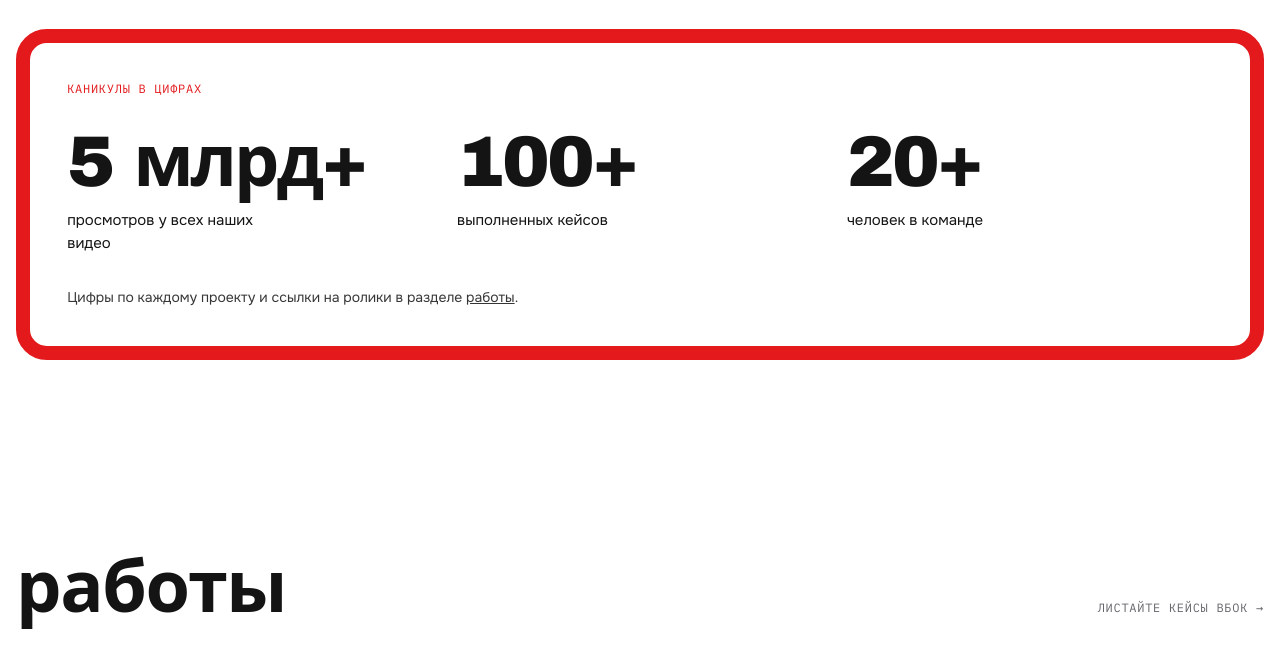
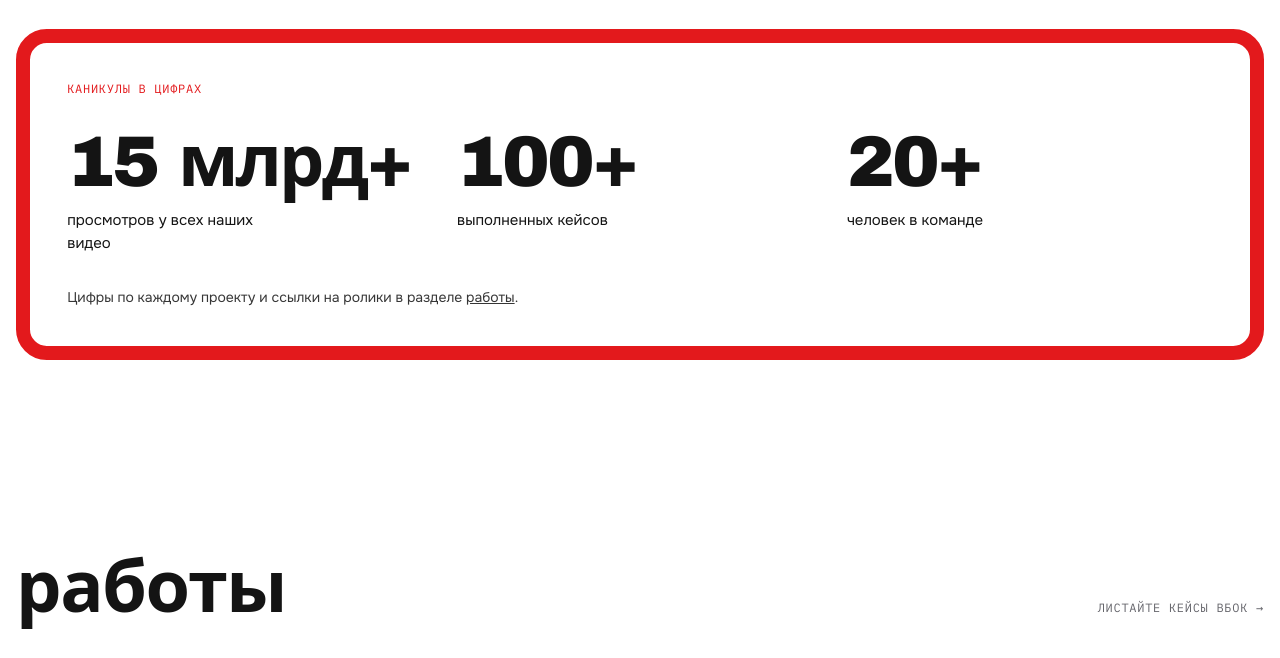
Before and after one commit to ursuizataki/kanikuly-site, a plain HTML site: page index.html in a window 1280 px wide. Shown: the part 1160-1818 px from the top of the page. Drawn offline with Linux system fonts and the light colour scheme; a web font is replaced by a local one.

Commit message:
Каникулы в цифрах: 15 млрд+ просмотров
Co-Authored-By: Claude Opus 5.5 <noreply@anthropic.com>

```diff
--- a/index.html
+++ b/index.html
@@ -495,7 +495,7 @@ footer .wrap { display: flex; justify-content: space-between; gap: 16px; flex-wr
   <div class="wrap">
     <p class="mono" id="numbersTitle">каникулы в цифрах</p>
     <div class="nums">
-      <div><b>5 млрд+</b><span>просмотров у всех наших видео</span></div>
+      <div><b>15 млрд+</b><span>просмотров у всех наших видео</span></div>
       <div><b>100+</b><span>выполненных кейсов</span></div>
       <div><b>20+</b><span>человек в команде</span></div>
     </div>
```
Also changed, not shown: 1 other file.
